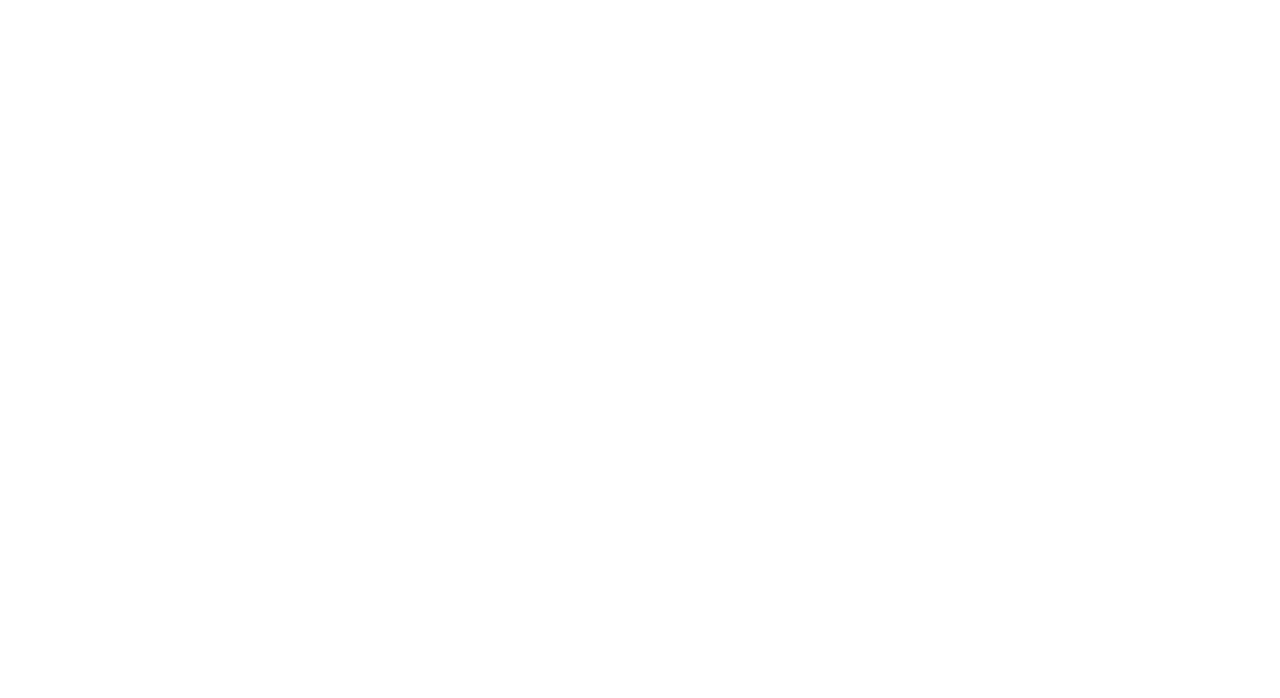
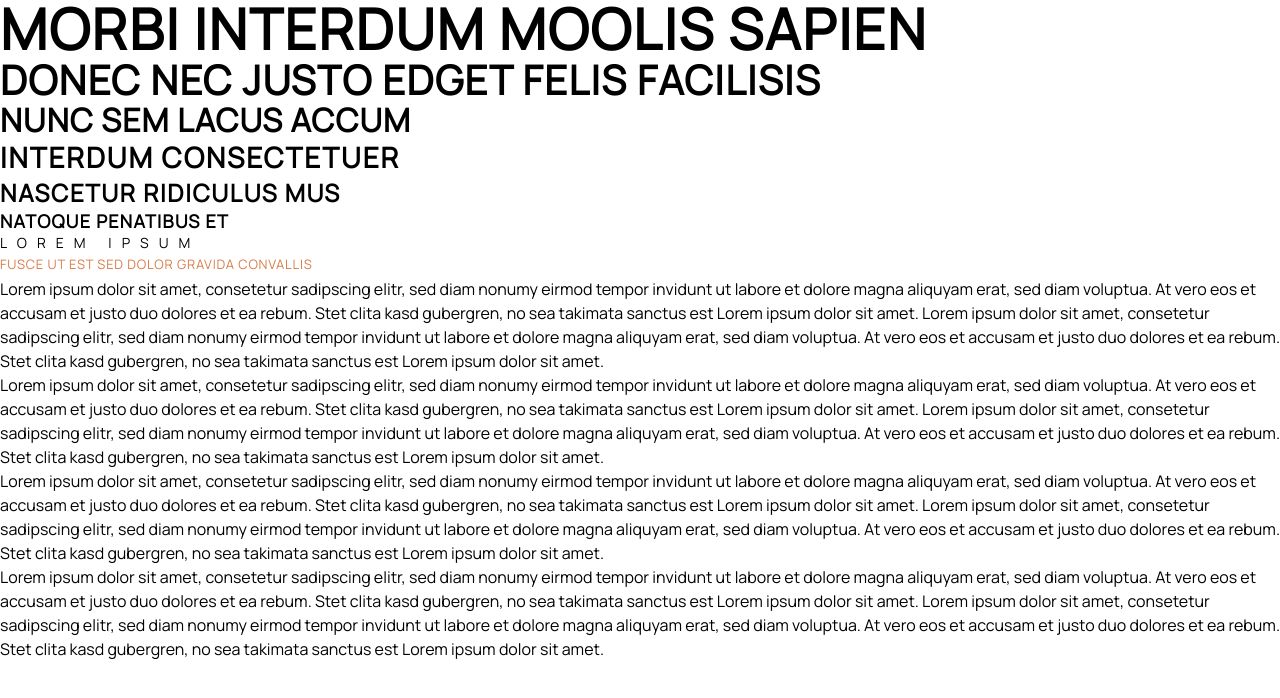
Before and after one commit to HTRSio/audiophile-ecommerce-website, a Nuxt app: page /design-system in a window 1280 px wide. Before the commit this address had no page. Shown: the top 698 px of the page. Built offline with nearby package versions, Linux system fonts and the light colour scheme; what tailwindcss-debug-screens would draw is missing.

Commit message:
Show design system

```diff
--- /dev/null
+++ b/pages/design-system.vue
@@ -0,0 +1,60 @@
+<script lang="ts" setup></script>
+
+<template>
+  <div>
+    <AtomsHeading tag="h1">Morbi Interdum Moolis Sapien</AtomsHeading>
+    <AtomsHeading tag="h2">Donec nec justo Edget Felis Facilisis</AtomsHeading>
+    <AtomsHeading tag="h3">Nunc sem Lacus Accum</AtomsHeading>
+    <AtomsHeading tag="h4">Interdum Consectetuer</AtomsHeading>
+    <AtomsHeading tag="h5">Nascetur Ridiculus mus</AtomsHeading>
+    <AtomsHeading tag="h6">Natoque Penatibus et</AtomsHeading>
+    <AtomsOverline>Lorem Ipsum</AtomsOverline>
+    <AtomsSubtitle>Fusce ut est sed Dolor Gravida Convallis</AtomsSubtitle>
+    <p class="text-body">
+      Lorem ipsum dolor sit amet, consetetur sadipscing elitr, sed diam nonumy
+      eirmod tempor invidunt ut labore et dolore magna aliquyam erat, sed diam
+      voluptua. At vero eos et accusam et justo duo dolores et ea rebum. Stet
+      clita kasd gubergren, no sea takimata sanctus est Lorem ipsum dolor sit
+      amet. Lorem ipsum dolor sit amet, consetetur sadipscing elitr, sed diam
+      nonumy eirmod tempor invidunt ut labore et dolore magna aliquyam erat, sed
+      diam voluptua. At vero eos et accusam et justo duo dolores et ea rebum.
+      Stet clita kasd gubergren, no sea takimata sanctus est Lorem ipsum dolor
+      sit amet.
+    </p>
+    <p class="text-body">
+      Lorem ipsum dolor sit amet, consetetur sadipscing elitr, sed diam nonumy
+      eirmod tempor invidunt ut labore et dolore magna aliquyam erat, sed diam
+      voluptua. At vero eos et accusam et justo duo dolores et ea rebum. Stet
+      clita kasd gubergren, no sea takimata sanctus est Lorem ipsum dolor sit
+      amet. Lorem ipsum dolor sit amet, consetetur sadipscing elitr, sed diam
+      nonumy eirmod tempor invidunt ut labore et dolore magna aliquyam erat, sed
+      diam voluptua. At vero eos et accusam et justo duo dolores et ea rebum.
+      Stet clita kasd gubergren, no sea takimata sanctus est Lorem ipsum dolor
+      sit amet.
+    </p>
+    <p class="text-body">
+      Lorem ipsum dolor sit amet, consetetur sadipscing elitr, sed diam nonumy
+      eirmod tempor invidunt ut labore et dolore magna aliquyam erat, sed diam
+      voluptua. At vero eos et accusam et justo duo dolores et ea rebum. Stet
+      clita kasd gubergren, no sea takimata sanctus est Lorem ipsum dolor sit
+      amet. Lorem ipsum dolor sit amet, consetetur sadipscing elitr, sed diam
+      nonumy eirmod tempor invidunt ut labore et dolore magna aliquyam erat, sed
+      diam voluptua. At vero eos et accusam et justo duo dolores et ea rebum.
+      Stet clita kasd gubergren, no sea takimata sanctus est Lorem ipsum dolor
+      sit amet.
+    </p>
+    <p class="text-body">
+      Lorem ipsum dolor sit amet, consetetur sadipscing elitr, sed diam nonumy
+      eirmod tempor invidunt ut labore et dolore magna aliquyam erat, sed diam
+      voluptua. At vero eos et accusam et justo duo dolores et ea rebum. Stet
+      clita kasd gubergren, no sea takimata sanctus est Lorem ipsum dolor sit
+      amet. Lorem ipsum dolor sit amet, consetetur sadipscing elitr, sed diam
+      nonumy eirmod tempor invidunt ut labore et dolore magna aliquyam erat, sed
+      diam voluptua. At vero eos et accusam et justo duo dolores et ea rebum.
+      Stet clita kasd gubergren, no sea takimata sanctus est Lorem ipsum dolor
+      sit amet.
+    </p>
+  </div>
+</template>
+
+<style scoped></style>
```
